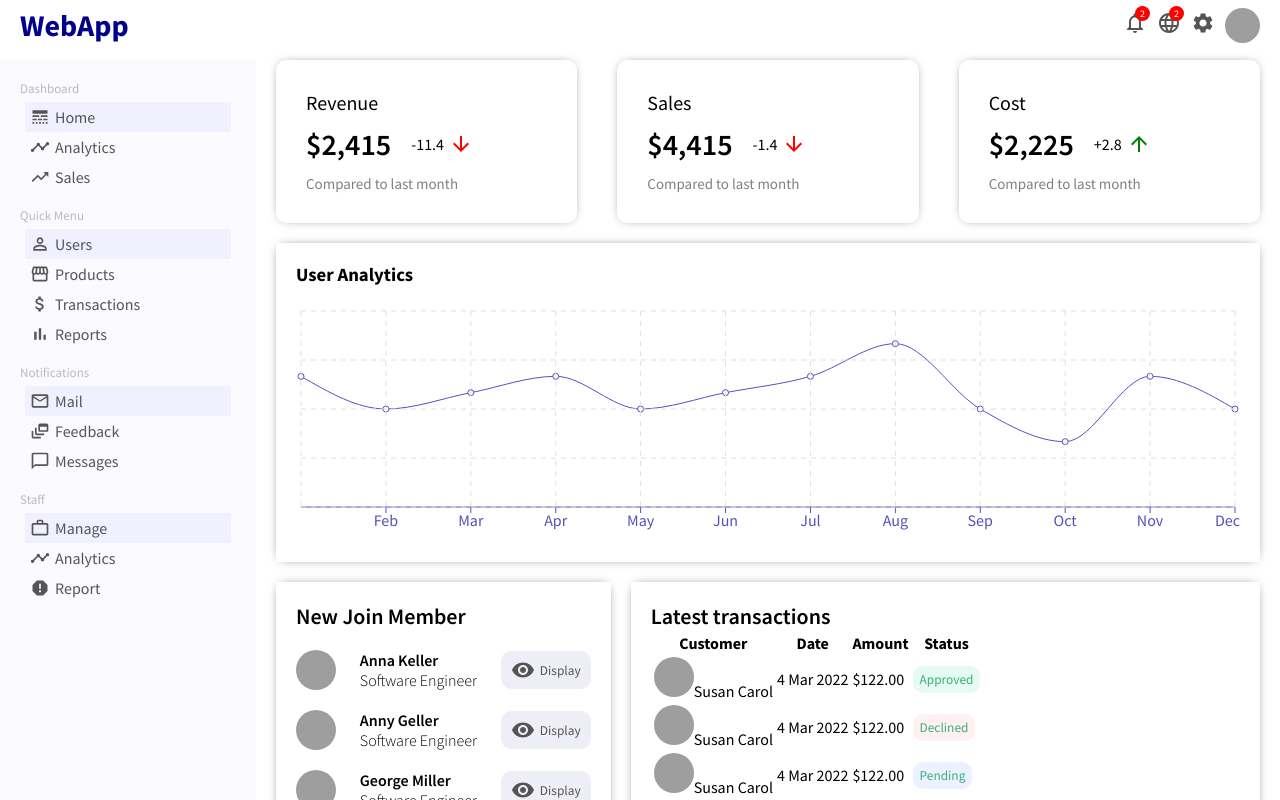
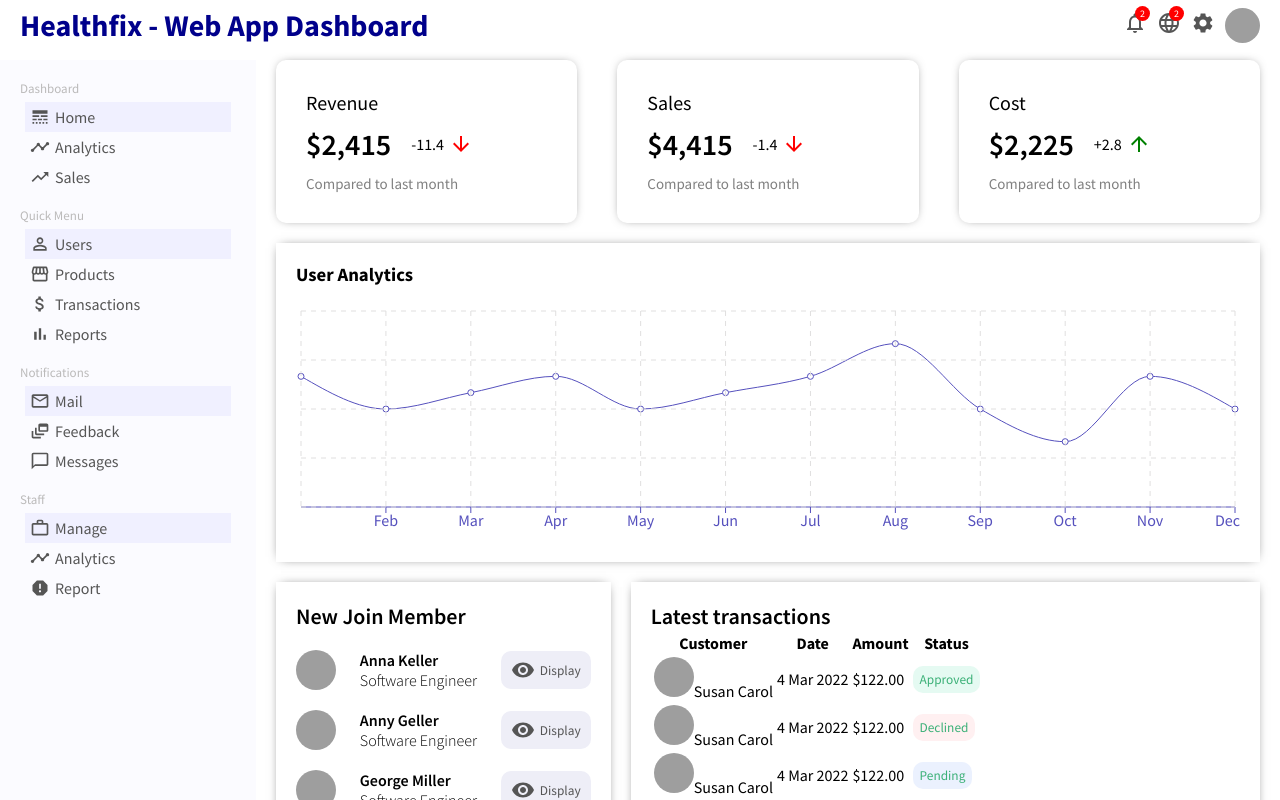
Before and after one commit to Sami353/webapp, a React (Create React App) app: page / in a window 1280 px wide. Shown: the top 800 px of the page. Built offline with nearby package versions, Linux system fonts and the light colour scheme; grey boxes are pictures that could not be loaded; the HTML template or start-up script is replaced by a standard one.

Commit message:
Save on Git

```diff
--- a/src/components/topbar/Topbar.jsx
+++ b/src/components/topbar/Topbar.jsx
@@ -7,7 +7,7 @@ export default function Topbar() {
     <div className='topbar'>
       <div className="topbarWrapper">
         <div className="topLeft">
-          <span className="logo">WebApp</span>
+          <span className="logo">Healthfix - Web App Dashboard</span>
         </div>
         <div className="topRight">
           <div className="topbarIconContainer">
```
